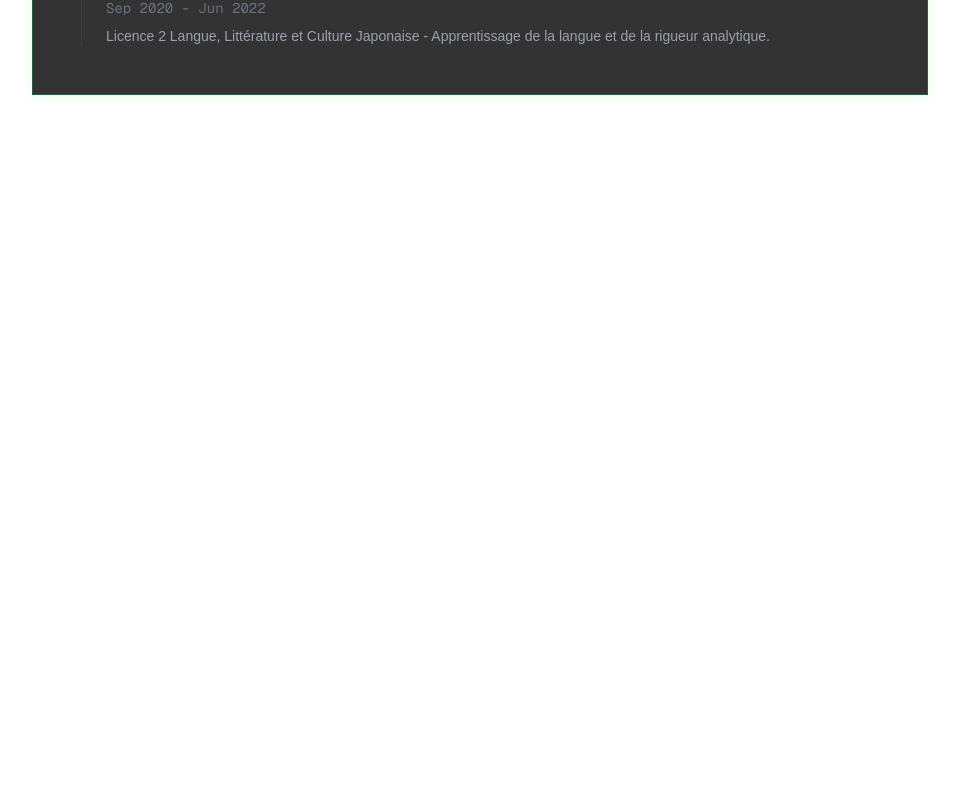
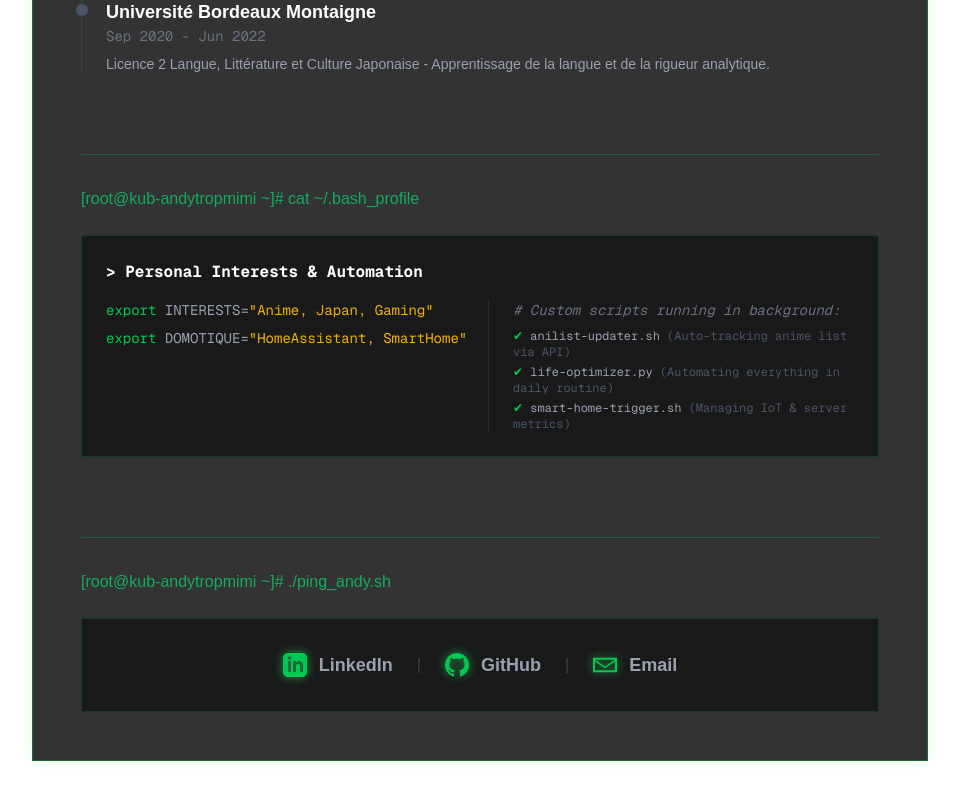
Before and after one commit to AndyMalgonne/portfolio, a Next.js app: page / in a window 1280 px wide. Shown: the part 1742-2542 px from the top of the page, without its empty margins (160-1119 px from the left). Before the commit the page ends 1949 px from the top, so only its background shows below. Built offline with nearby package versions, Linux system fonts and the light colour scheme.

Commit message:
feat: site finalised

```diff
--- a/app/page.tsx
+++ b/app/page.tsx
@@ -98,7 +98,12 @@ export default function Home() {
             >
               {t.btnProjects}
             </button>
-            <button className="px-6 py-2 border border-gray-700 text-gray-400 hover:border-white hover:text-white transition-all duration-300 font-bold">{t.btnContact}</button>
+            <button
+              onClick={() => document.getElementById('contact')?.scrollIntoView({ behavior: 'smooth' })}
+              className="px-6 py-2 border border-gray-700 text-gray-400 hover:border-white hover:text-white transition-all duration-300 font-bold"
+            >
+              {t.btnContact}
+            </button>
           </div>
         </div>
 
@@ -106,12 +111,14 @@ export default function Home() {
         <div className="mt-20 border-t border-green-500/30 pt-8">
           <p className="text-sm md:text-base text-green-400/70 mb-6">[root@kub-andytropmimi ~]# cat /etc/skills.conf</p>
           <div className="grid grid-cols-1 md:grid-cols-3 gap-6">
+            {/* Bloc Cloud & Infra */}
             <div className="border border-green-500/20 bg-black/50 p-5 hover:border-green-500 hover:shadow-[0_0_15px_rgba(0,255,0,0.15)] transition-all group">
               <h3 className="text-white font-bold group-hover:text-green-400 mb-3">&gt; Infra & Cloud</h3>
               <ul className="text-sm text-gray-400 space-y-2">
                 <li><span className="text-green-500">├──</span> Proxmox VE</li>
-                <li><span className="text-green-500">├──</span> Kubernetes (K3s)</li>
-                <li><span className="text-green-500">└──</span> Docker / Podman</li>
+                <li><span className="text-green-500">├──</span> Kubernetes</li>
+                <li><span className="text-green-500">├──</span> Terraform / Ansible</li>
+                <li><span className="text-green-500">└──</span> Docker</li>
               </ul>
             </div>
             <div className="border border-green-500/20 bg-black/50 p-5 hover:border-green-500 hover:shadow-[0_0_15px_rgba(0,255,0,0.15)] transition-all group">
@@ -193,6 +200,75 @@ export default function Home() {
           </div>
         </div>
 
+		{/* PASSIONS / PROFILE */}
+        <div className="mt-20 border-t border-green-500/30 pt-8">
+          <p className="text-sm md:text-base text-green-400/70 mb-6">
+            [root@kub-andytropmimi ~]# cat ~/.bash_profile
+          </p>
+
+          <div className="border border-green-500/20 bg-black/50 p-6 hover:border-green-500/40 transition-all">
+            <h3 className="text-white font-bold mb-4 font-mono">&gt; Personal Interests & Automation</h3>
+
+            <div className="grid grid-cols-1 md:grid-cols-2 gap-4 text-sm text-gray-400 font-mono">
+              <div className="space-y-2">
+                <p>
+                  <span className="text-green-500">export</span> INTERESTS=<span className="text-yellow-500">"Anime, Japan, Gaming"</span>
+                </p>
+                <p>
+                  <span className="text-green-500">export</span> DOMOTIQUE=<span className="text-yellow-500">"HomeAssistant, SmartHome"</span>
+                </p>
+              </div>
+
+              <div className="space-y-2 border-t border-gray-800 md:border-t-0 md:border-l md:border-gray-800 md:pl-6 pt-2 md:pt-0">
+                <p className="text-gray-500 italic"># Custom scripts running in background:</p>
+                <ul className="space-y-1 text-xs">
+                  <li><span className="text-green-500">✔</span> anilist-updater.sh <span className="text-gray-600">(Auto-tracking anime list via API)</span></li>
+                  <li><span className="text-green-500">✔</span> life-optimizer.py <span className="text-gray-600">(Automating everything in daily routine)</span></li>
+                  <li><span className="text-green-500">✔</span> smart-home-trigger.sh <span className="text-gray-600">(Managing IoT & server metrics)</span></li>
+                </ul>
+              </div>
+            </div>
+          </div>
+        </div>
+
+		{/* CONTACT */}
+        <div id="contact" className="mt-20 border-t border-green-500/30 pt-8 scroll-mt-12">
+          <p className="text-sm md:text-base text-green-400/70 mb-6">
+            [root@kub-andytropmimi ~]# ./ping_andy.sh
+          </p>
+
+          <div className="flex flex-col md:flex-row gap-6 items-center justify-center bg-black/50 border border-green-500/20 p-8 hover:border-green-500/50 transition-colors">
+
+            {/* Lien LinkedIn */}
+            <a href="https://www.linkedin.com/in/andy-malgonne/" target="_blank" rel="noopener noreferrer" className="flex items-center gap-3 text-gray-400 hover:text-green-500 transition-colors group text-lg font-bold">
+              <svg className="w-6 h-6 text-green-500 group-hover:animate-pulse drop-shadow-[0_0_5px_rgba(34,197,94,0.8)]" fill="currentColor" viewBox="0 0 24 24">
+                <path d="M19 0h-14c-2.761 0-5 2.239-5 5v14c0 2.761 2.239 5 5 5h14c2.762 0 5-2.239 5-5v-14c0-2.761-2.238-5-5-5zm-11 19h-3v-11h3v11zm-1.5-12.268c-.966 0-1.75-.79-1.75-1.764s.784-1.764 1.75-1.764 1.75.79 1.75 1.764-.783 1.764-1.75 1.764zm13.5 12.268h-3v-5.604c0-3.368-4-3.113-4 0v5.604h-3v-11h3v1.765c1.396-2.586 7-2.777 7 2.476v6.759z"/>
+              </svg>
+              LinkedIn
+            </a>
+
+            <span className="hidden md:block text-gray-700">|</span>
+
+            {/* Lien GitHub */}
+            <a href="https://github.com/andymalgonne" target="_blank" rel="noopener noreferrer" className="flex items-center gap-3 text-gray-400 hover:text-green-500 transition-colors group text-lg font-bold">
+              <svg className="w-6 h-6 text-green-500 group-hover:animate-pulse drop-shadow-[0_0_5px_rgba(34,197,94,0.8)]" fill="currentColor" viewBox="0 0 24 24">
+                <path d="M12 0c-6.626 0-12 5.373-12 12 0 5.302 3.438 9.8 8.207 11.387.599.111.793-.261.793-.577v-2.234c-3.338.726-4.033-1.416-4.033-1.416-.546-1.387-1.333-1.756-1.333-1.756-1.089-.745.083-.729.083-.729 1.205.084 1.839 1.237 1.839 1.237 1.07 1.834 2.807 1.304 3.492.997.107-.775.418-1.305.762-1.604-2.665-.305-5.467-1.334-5.467-5.931 0-1.311.469-2.381 1.236-3.221-.124-.303-.535-1.524.117-3.176 0 0 1.008-.322 3.301 1.23.957-.266 1.983-.399 3.003-.404 1.02.005 2.047.138 3.006.404 2.291-1.552 3.297-1.23 3.297-1.23.653 1.653.242 2.874.118 3.176.77.84 1.235 1.911 1.235 3.221 0 4.609-2.807 5.624-5.479 5.921.43.372.823 1.102.823 2.222v3.293c0 .319.192.694.801.576 4.765-1.589 8.199-6.086 8.199-11.386 0-6.627-5.373-12-12-12z"/>
+              </svg>
+              GitHub
+            </a>
+
+            <span className="hidden md:block text-gray-700">|</span>
+
+            {/* Lien Email */}
+            <a href="mailto:contact@andytropmimi.fr" className="flex items-center gap-3 text-gray-400 hover:text-green-500 transition-colors group text-lg font-bold">
+              <svg className="w-6 h-6 text-green-500 group-hover:animate-pulse drop-shadow-[0_0_5px_rgba(34,197,94,0.8)]" fill="currentColor" viewBox="0 0 24 24">
+                <path d="M0 4.667v14.666h24v-14.666h-24zm21.942 2l-9.942 6.944-9.942-6.944h19.884zm-19.942 10.666v-8.91l9.531 6.657.411.287.411-.287 9.531-6.657v8.91h-19.884z"/>
+              </svg>
+              Email
+            </a>
+          </div>
+        </div>
+
       </main>
     </div>
   );
```
